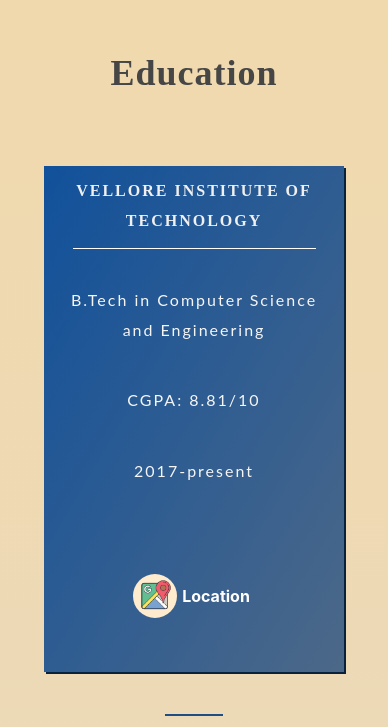
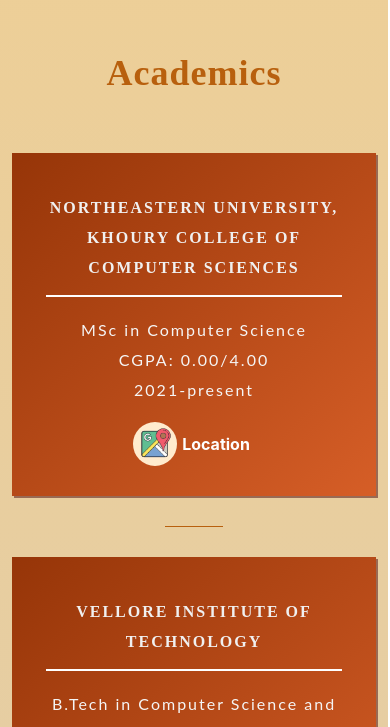
Before and after one commit to DheerajGadwala/Portfolio, a React (Create React App) app: page / in a window 390 px wide. Shown: the part 1953-2680 px from the top of the page. Built offline with nearby package versions, Linux system fonts and the light colour scheme.

Commit message:
changes in education and portfolio update

```diff
--- a/public/index.html
+++ b/public/index.html
@@ -15,6 +15,10 @@
       user's mobile device or desktop. See https://developers.google.com/web/fundamentals/web-app-manifest/
     -->
     <link rel="manifest" href="%PUBLIC_URL%/manifest.json" />
+    <link rel="apple-touch-icon" sizes="180x180" href="/apple-touch-icon.png">
+    <link rel="icon" type="image/png" sizes="32x32" href="/favicon-32x32.png">
+    <link rel="icon" type="image/png" sizes="16x16" href="/favicon-16x16.png">
+    <link rel="manifest" href="/site.webmanifest">
     <!--
       Notice the use of %PUBLIC_URL% in the tags above.
       It will be replaced with the URL of the `public` folder during the build.
--- a/src/App.css
+++ b/src/App.css
@@ -1,45 +1,53 @@
 /*Staging Area 1 starts here*/
 
-.stagingArea1{
+.stagingArea1 {
   width: 99.5vw;
   background: linear-gradient(to bottom, #d8e3e7, #d8e3e7);
   overflow-x: hidden;
 }
 /*Staging Area 2 starts here*/
 
-.stagingArea2{
+.stagingArea2 {
   width: 99.5vw;
-    background: linear-gradient(to bottom, rgb(241, 217, 171), rgb(230, 218, 198));
+  background: linear-gradient(
+    to bottom,
+    rgb(238, 207, 150),
+    rgb(221, 204, 176)
+  );
   overflow-x: hidden;
 }
 
 /*Staging Area 3 starts here*/
 
-.stagingArea3{
+.stagingArea3 {
   width: 99.5vw;
-    background: linear-gradient(to bottom right, rgb(55, 159, 167), rgb(139, 195, 199));
+  background: linear-gradient(
+    to bottom right,
+    rgb(55, 159, 167),
+    rgb(139, 195, 199)
+  );
   overflow-x: hidden;
 }
 
 /*Staging Area 4 starts here*/
 
-.stagingArea4{
+.stagingArea4 {
   width: 99.5vw;
-    background-color:rgb(66, 66, 66);
+  background-color: rgb(66, 66, 66);
   overflow-x: hidden;
 }
 
 /*Staging Area 4 starts here*/
 
-.stagingArea5{
+.stagingArea5 {
   width: 99.5vw;
-    background-color:rgb(255, 255, 255);
+  background-color: rgb(255, 255, 255);
   overflow-x: hidden;
 }
 
 /*Container, same for each staging area*/
 
-.container{
+.container {
   width: 99.5vw;
   cursor: context-menu;
   padding-top: max(80px, 17vh);
--- a/src/components/education/educationElement/style.css
+++ b/src/components/education/educationElement/style.css
@@ -1,37 +1,39 @@
+:root {
+  --shadow: rgb(153, 106, 84);
+}
+
 .EducationElement {
   opacity: 0;
   transform: translateY(50px);
-  margin: max(5vh, 30px) 0vw max(5vh, 30px) 0vw;
-  height: max(40vh, 240px);
-  width: max(70vw, 700px);
-  min-width: 380px;
+  margin: min(5vh, 30px) 0vw min(5vh, 30px) 0vw;
+  padding: min(5vh, 30px) 0vw min(5vh, 30px) 0vw;
+  max-width: 850px;
   display: inline-flex;
   align-items: center;
   flex-direction: column;
   background: linear-gradient(
     to bottom right,
-    rgb(17, 81, 155),
-    rgb(76, 104, 136)
+    rgb(150, 53, 8),
+    rgb(214, 94, 39)
   );
-  box-shadow: 1px 1px 0 rgb(8, 33, 61);
-  box-shadow: 2px 2px 0 rgb(8, 33, 61);
+  box-shadow: 1px 1px 0 var(--shadow);
+  box-shadow: 2px 2px 0 var(--shadow);
 }
 .EducationElementVisibility {
   opacity: 1;
   transform: translateY(0px);
 }
 .EducationPrime {
-  height: 70%;
   width: 90%;
   display: flex;
 }
 .EducationElement:hover {
-  box-shadow: 1px 1px 0 rgb(8, 33, 61);
-  box-shadow: 2px 2px 0 rgb(8, 33, 61);
-  box-shadow: 3px 3px 0 rgb(8, 33, 61);
-  box-shadow: 4px 4px 0 rgb(8, 33, 61);
-  box-shadow: 4px 5px 0 rgb(8, 33, 61);
-  box-shadow: 4px 6px 0 rgb(8, 33, 61);
+  box-shadow: 1px 1px 0 var(--shadow);
+  box-shadow: 2px 2px 0 var(--shadow);
+  box-shadow: 3px 3px 0 var(--shadow);
+  box-shadow: 4px 4px 0 var(--shadow);
+  box-shadow: 4px 5px 0 var(--shadow);
+  box-shadow: 4px 6px 0 var(--shadow);
   transition: box-shadow 0.3s ease-in-out;
 }
 .ElementLeft {
@@ -51,7 +53,6 @@
   font-weight: bold;
   font-family: Raleway;
   color: rgb(245, 245, 245);
-  width: 50%;
 }
 .ElementBar {
   height: 1.5px;
@@ -62,7 +63,6 @@
 }
 .ElementRight {
   width: 45%;
-  height: 80%;
   margin: 5% 2.5% 5% 2.5%;
   display: flex;
   flex-direction: column;
@@ -135,26 +135,25 @@
 }
 @media screen and (max-width: 850px) {
   .EducationElement {
-    height: max(60vh, 340px);
-    width: max(60vw, 300px);
-    margin: max(5vh, 30px) 0vw max(5vh, 30px) 0vw;
+    margin: min(5vh, 30px) min(3vw, 20px) min(5vh, 30px) min(3vw, 20px);
+    max-width: 70vh;
     min-width: 300px;
   }
   .EducationPrime {
     flex-direction: column;
   }
   .ElementLeft {
-    width: 95%;
+    width: auto;
     margin: 0 2.5% 0 2.5%;
   }
   .ElementLeft div {
-    width: 100%;
+    width: auto;
   }
   .ElementBar {
     display: table !important;
   }
   .ElementRight {
-    width: 95%;
+    width: auto;
     margin: 5% 2.5% 5% 2.5%;
     display: flex;
     text-align: center;
@@ -163,4 +162,9 @@
     display: flex;
     justify-content: center;
   }
+  .EducationBar {
+    width: 75%;
+    height: min(2px, 1vh);
+    background-color: rgb(184, 96, 14);
+  }
 }
--- a/src/components/education/index.js
+++ b/src/components/education/index.js
@@ -5,21 +5,21 @@
 
 const EducationBlock = ()=>{
     const [ret, setRet] = useState(``);
-    const [refs, setRefs] = useState([useRef(null), useRef(null), useRef(null)]);
+    const [refs, setRefs] = useState([useRef(null), useRef(null), useRef(null), useRef(null)]);
 
     useEffect(() => {
         let ret = [];
         ret.push(
             <div key="0" className="EducationTitle">
-                <h2>Education</h2>
+                <h2>Academics</h2>
             </div>
         );
         ret.push(<EducationElement
-            Name="Vellore Institute of Technology"
-            Level="B.Tech in Computer Science and Engineering"
-            Score="CGPA: 8.81/10"
-            Year="2017-present"
-            MapsLink="https://www.google.com/maps/place/Vellore+Institute+of+Technology/@12.9717482,79.1572278,17z/data=!3m1!4b1!4m5!3m4!1s0x3bad479f0ccbe067:0xfef222e5f36ecdeb!8m2!3d12.971743!4d79.1594165"
+            Name="Northeastern University, Khoury College of Computer Sciences"
+            Level="MSc in Computer Science"
+            Score="CGPA: 0.00/4.00"
+            Year="2021-present"
+            MapsLink="https://goo.gl/maps/9oAZtUsMsB1UFwFP7"
             key="1"
             id= "0"
             refs = {refs}
@@ -28,11 +28,11 @@
             <div key="1.5" className="EducationBar"></div>
         );
         ret.push(<EducationElement
-            Name="Fiitjee Junior College"
-            Level="TSBIE [Math, Physics & Chemistry]"
-            Score="Percentage: 90.6%"
-            Year="2015-2017"
-            MapsLink="https://www.google.com/maps/place/FIITJEE+Junior+College+Dilsukhnagar/@17.3697104,78.5194598,17z/data=!3m1!4b1!4m5!3m4!1s0x3bcb98f7c595c94d:0x9cce87965a48d1f8!8m2!3d17.3697053!4d78.5216485"
+            Name="Vellore Institute of Technology"
+            Level="B.Tech in Computer Science and Engineering"
+            Score="CGPA: 8.92/10.00"
+            Year="2017-2021"
+            MapsLink="https://www.google.com/maps/place/Vellore+Institute+of+Technology/@12.9717482,79.1572278,17z/data=!3m1!4b1!4m5!3m4!1s0x3bad479f0ccbe067:0xfef222e5f36ecdeb!8m2!3d12.971743!4d79.1594165"
             key="2"
             id= "1"
             refs = {refs}
@@ -41,13 +41,26 @@
             <div key="2.5" className="EducationBar"></div>
         );
         ret.push(<EducationElement
+            Name="Fiitjee Junior College"
+            Level="Math, Physics & Chemistry"
+            Score="Percentage: 90.6%"
+            Year="2015-2017"
+            MapsLink="https://www.google.com/maps/place/FIITJEE+Junior+College+Dilsukhnagar/@17.3697104,78.5194598,17z/data=!3m1!4b1!4m5!3m4!1s0x3bcb98f7c595c94d:0x9cce87965a48d1f8!8m2!3d17.3697053!4d78.5216485"
+            key="3"
+            id= "2"
+            refs = {refs}
+            />);
+        ret.push(
+            <div key="3.5" className="EducationBar"></div>
+        );
+        ret.push(<EducationElement
             Name="Johnson Grammar School"
-            Level="10th Standard I.C.S.E"
+            Level="10th Standard I.C.S.E Board"
             Score="Percentage: 91.5%"
             Year="2006-2015"
             MapsLink="https://www.google.com/maps/place/Johnson+Grammar+School+Mallapur+ICSE/@17.437458,78.5523433,16.46z/data=!4m5!3m4!1s0x3bcb9969d069e135:0xdfcdb543752ba156!8m2!3d17.437479!4d78.5537481"
-            key="3"
-            id="2"
+            key="4"
+            id="3"
             refs = {refs}
             />);
         setRet(ret);
--- a/src/components/education/style.css
+++ b/src/components/education/style.css
@@ -1,19 +1,19 @@
-.EducationArea{
+.EducationArea {
   width: 99.5vw;
   display: inline-flex;
   flex-direction: column;
   align-items: center;
 }
-.EducationTitle{
-    color:rgb(70, 70, 70);
+.EducationTitle {
+  color: rgb(184, 96, 14);
   letter-spacing: 1px;
   font-weight: bold;
-    font-family:Raleway;
+  font-family: Raleway;
   font-size: 1.5em;
-    text-align:justify;
+  text-align: justify;
 }
-.EducationBar{
+.EducationBar {
   width: 15%;
   height: min(1.5px, 1vh);
-    background-color: rgb(30, 78, 133);
+  background-color: rgb(184, 96, 14);
 }
--- a/src/components/navbar/index.js
+++ b/src/components/navbar/index.js
@@ -42,9 +42,9 @@
             document.querySelector('.navitems').classList.add('navitemsProjects');
         }
         else if(window.scrollY>=props.educationRef.current.offsetTop-10){
-            document.querySelector('.navbar').style.background="rgb(17, 81, 155)";
+            document.querySelector('.navbar').style.background="rgb(150, 53, 8)";
             document.querySelector('.navitems').style.color="rgb(255, 255, 255)";
-            document.querySelector('.navitems').style.background="rgba(17, 81, 155, 0.7)";
+            document.querySelector('.navitems').style.background="rgba(150, 53, 8, 0.7)";
             removeOthers();
             document.querySelector('.navitems').classList.add('navitemsEducation');
         }
@@ -101,7 +101,7 @@
             </div>
             <ul className="navitems">
                 <li onClick={scrollAboutMe}>About Me</li>
-                <li onClick={scrollEducation}>Education</li>
+                <li onClick={scrollEducation}>Academics</li>
                 <li onClick={scrollProjects}>Projects</li>
                 <li onClick={scrollSkills}>Skills</li>
                 <li onClick={scrollContactMe}>Contact</li>
--- a/src/components/projects/index.js
+++ b/src/components/projects/index.js
@@ -5,7 +5,13 @@
 const Projects = ()=>{
 
     const [ret, setRet] = useState(``);
-    const [refs, setRefs] = useState([useRef(null), useRef(null), useRef(null), useRef(null), useRef(null), useRef(null), useRef(null)]);
+    const [refs, setRefs] = useState(
+        [
+            useRef(null), useRef(null), useRef(null),
+            useRef(null), useRef(null), useRef(null),
+            useRef(null), useRef(null), useRef(null),
+        ]
+        );
     // add 1 useRef(null) for every project;
     const Projects = [
         [
@@ -18,12 +24,18 @@
             "Notepad Web Application",
             "A notepad application that uses reactjs and firebase's Backend as a Service [BaaS] tools namely auth and firestore.",
             "https://github.com/DheerajGadwala/Notepad_gfb",
-            "https://notepad-1ddc2.firebaseapp.com/"
+            "https://notepad.dheerajgadwala.tech/"
         ],
         [
             "Identify DAPP",
             "A DAPP hosted on a private Ethereum network created using Hyperledger Besu. It can be used for authentication and authorization processes in Indian PDSs. For more information, read the github description.",
             "https://github.com/DheerajGadwala/Identify",
+            ""
+        ],
+        [
+            "Dungeon",
+            "A command line game where a player can move through a dungeon, which is an implementation of a graph data structure. The dungeon is generated randomly. We use various graph algorithms like Kruskals Algorithm and customized BFS algorithm.",
+            "",
             ""
         ],
         [
@@ -48,6 +60,12 @@
             "Social Networking Website",
             "A Social Networking website on PHP, HTML and CSS and MYSQL.",
             "https://github.com/DheerajGadwala/SocialNetworkingWebsite",
+            ""
+        ],
+        [
+            "Sign-up and Sign-in in React Native",
+            "A demo app that uses React Native and Firebase auth for login and sign-up functionalities. Login using google and facebook is available. Users can change password via email link.",
+            "https://github.com/DheerajGadwala/AuthorizationInReactNative",
             ""
         ]
     ];
--- a/src/components/projects/projectElement/style.css
+++ b/src/components/projects/projectElement/style.css
@@ -40,7 +40,7 @@
 .ProjectTitle {
   display: flex;
   align-items: center;
-  margin: max(1vh, 5px) auto max(1vh, 5px) auto;
+  margin: max(1vh, 15px) auto max(1vh, 5px) auto;
   color: rgb(219, 219, 219);
   letter-spacing: 2px;
   line-height: 30px;
@@ -58,7 +58,7 @@
   font-weight: 300;
   font-size: 14px;
   font-family: lato;
-  margin: max(1vh, 5px) 3vw max(1vh, 5px) 3vw;
+  margin: max(1vh, 5px) max(3vw, 12.5%) max(1vh, 5px) max(3vw, 12.5%);
   height: 60%;
 }
 .ProjectsIcon {
@@ -67,7 +67,7 @@
 }
 .ProjectLinks {
   height: 20%;
-  margin: 2.5% 0 2.5% 0;
+  margin: max(2.5%, 20px) 0 max(2.5%, 20px) 0;
   display: flex;
   justify-content: space-around;
 }
```
Lines whose indentation alone changed are shown as unchanged.
